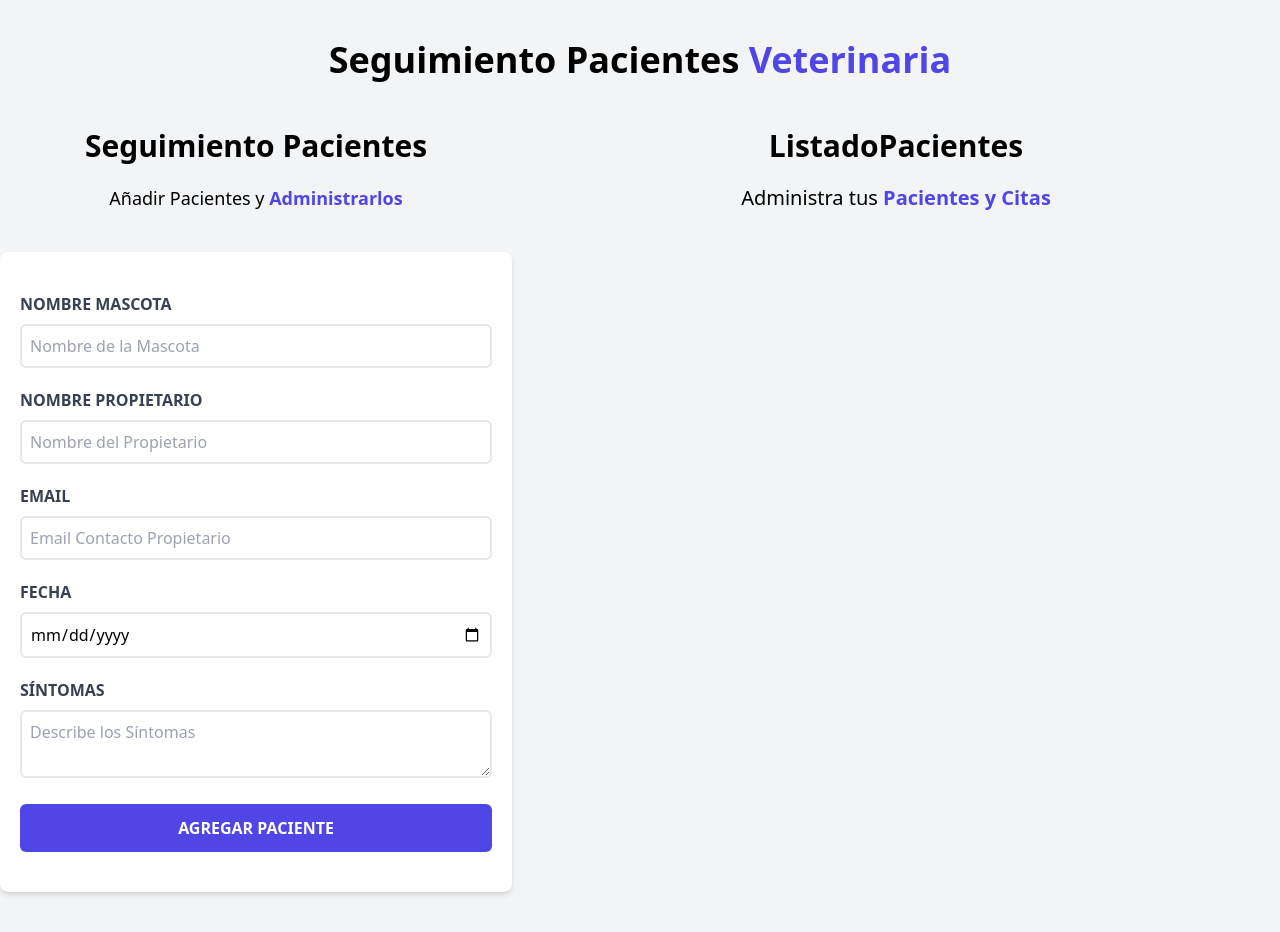
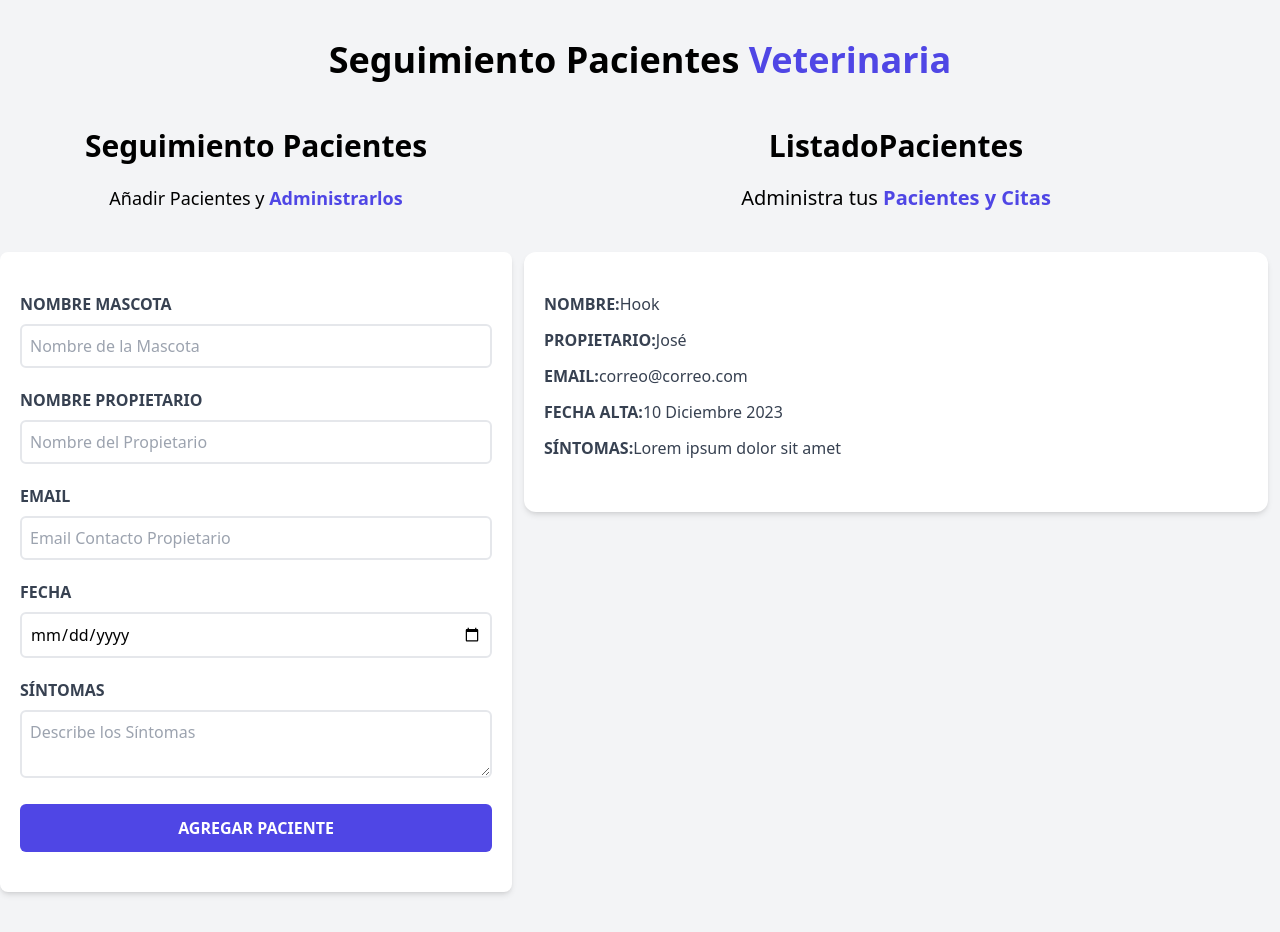
Before and after one commit to joseangvas/citas-react, a React (Vite) app: page / in a window 1280 px wide. Built offline with nearby package versions, Linux system fonts and the light colour scheme.

Commit message:
Codificar Formulario de Pacientes

```diff
--- a/src/components/ListadoPacientes.jsx
+++ b/src/components/ListadoPacientes.jsx
@@ -1,12 +1,16 @@
+import { loadConfigFromFile } from "vite";
+import Paciente from "./Paciente";
+
 const ListadoPacientes = () => {
   return (
-    <div className="w-1/2 lg:w-3/5">
+    <div className="w-1/2 lg:w-3/5 h-screen overflow-y-scroll">
       <h2 className="font-black text-3xl text-center">ListadoPacientes</h2>
       <p className="text-xl mt-5 mb-10 text-center">
         Administra tus {''}
         <span className="text-indigo-600 font-bold">Pacientes y Citas</span>
       </p>
 
+      <Paciente />
 
     </div>
   )
--- /dev/null
+++ b/src/components/Paciente.jsx
@@ -0,0 +1,29 @@
+
+
+const Paciente = () => {
+  return (
+    <div className="m-3 bg-white shadow-md px-5 py-10 rounded-xl">
+      <p className="font-bold mb-3 text-gray-700 uppercase">Nombre:
+        <span className="font-normal normal-case">Hook</span>
+      </p>
+
+      <p className="font-bold mb-3 text-gray-700 uppercase">Propietario:
+        <span className="font-normal normal-case">José</span>
+      </p>
+
+      <p className="font-bold mb-3 text-gray-700 uppercase">Email:
+        <span className="font-normal normal-case">correo@correo.com</span>
+      </p>
+
+      <p className="font-bold mb-3 text-gray-700 uppercase">Fecha Alta:
+        <span className="font-normal normal-case">10 Diciembre 2023</span>
+      </p>
+
+      <p className="font-bold mb-3 text-gray-700 uppercase">Síntomas:
+        <span className="font-normal normal-case">Lorem ipsum dolor sit amet</span>
+      </p>
+    </div>
+  )
+}
+
+export default Paciente
```
